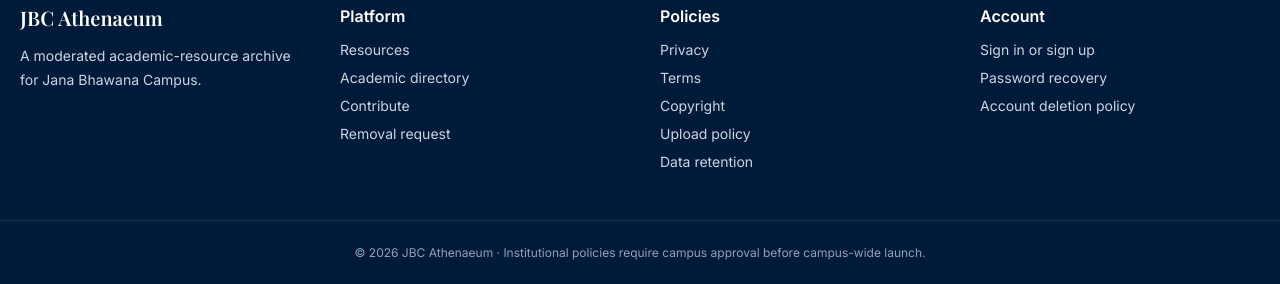
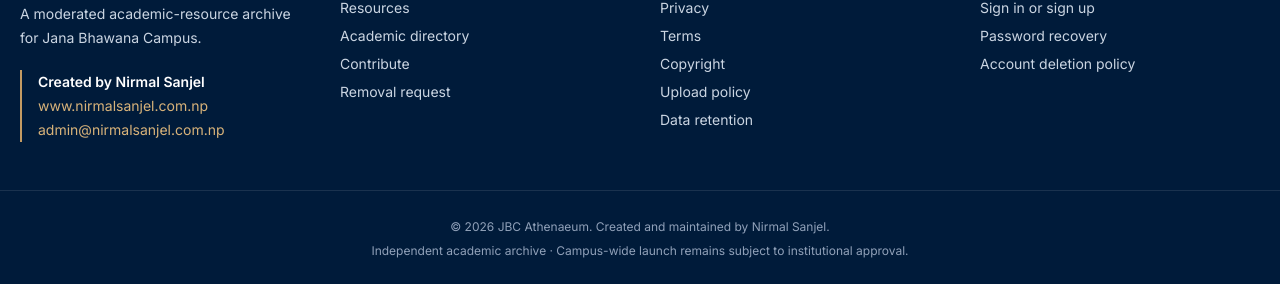
Before and after one commit to SanjelNirmal/JBCATHENAEUM, a React (Vite) app in the folder frontend/: page /resources/1 in a window 1280 px wide. Shown: the part 515-799 px from the top of the page. Built offline with nearby package versions, Linux system fonts and the light colour scheme; no server answers; the database is empty; a web font is replaced by a local one.

Commit message:
footer up

```diff
--- a/frontend/index.html
+++ b/frontend/index.html
@@ -3,19 +3,20 @@
   <head>
     <meta charset="UTF-8" />
     <meta name="viewport" content="width=device-width, initial-scale=1.0" />
-    <link rel="icon" type="image/webp" href="/logo.png" />
+    <link rel="icon" type="image/png" sizes="192x192" href="/favicon.png" />
+    <link rel="apple-touch-icon" sizes="192x192" href="/favicon.png" />
+    <link rel="manifest" href="/site.webmanifest" />
+    <meta name="theme-color" content="#002147" />
 
     <!-- Primary Meta Tags -->
-    <title>
-      JBC Athenaeum | TU BCA Notes, PDFs and Resources | Jana Bhawana Campus
-    </title>
+    <title>JBC Athenaeum | TU BCA Notes &amp; Academic Resources</title>
     <meta
       name="title"
-      content="JBC Athenaeum | TU BCA Notes, PDFs and Resources | Jana Bhawana Campus"
+      content="JBC Athenaeum | TU BCA Notes &amp; Academic Resources"
     />
     <meta
       name="description"
-      content="Find reviewed TU BCA notes, Jana Bhawana Campus PDFs, past questions, project reports, and subject-wise academic resources on JBC Athenaeum by Nirmal Sanjel."
+      content="Find reviewed TU BCA notes, past questions, project reports, PDFs, and academic resources for Jana Bhawana Campus students."
     />
     <meta
       name="keywords"
@@ -33,7 +34,7 @@
           "TU BCA Notes",
           "JBC Notes"
         ],
-        "url": "https://jbc.nirmalsanjel.com.np",
+        "url": "https://jbc.nirmalsanjel.com.np/",
         "description": "Reviewed TU BCA notes, Jana Bhawana Campus PDFs, past questions, project reports, and academic resources.",
         "inLanguage": "en",
         "creator": { "@type": "Person", "name": "Nirmal Sanjel" },
@@ -58,6 +59,7 @@
 
     <!-- Open Graph / Facebook -->
     <meta property="og:type" content="website" />
+    <meta property="og:site_name" content="JBC Athenaeum" />
     <meta property="og:url" content="https://jbc.nirmalsanjel.com.np/" />
     <meta
       property="og:title"
--- a/frontend/src/components/Seo.tsx
+++ b/frontend/src/components/Seo.tsx
@@ -35,6 +35,7 @@ export function Seo({
     setMeta('meta[property="og:title"]', "content", title);
     setMeta('meta[property="og:description"]', "content", description);
     setMeta('meta[property="og:type"]', "content", "website");
+    setMeta('meta[property="og:site_name"]', "content", "JBC Athenaeum");
     setMeta('meta[property="og:url"]', "content", `${origin}${path}`);
     setMeta('meta[property="twitter:title"]', "content", title);
     setMeta('meta[property="twitter:description"]', "content", description);
--- a/frontend/src/components/SiteFooter.tsx
+++ b/frontend/src/components/SiteFooter.tsx
@@ -11,6 +11,23 @@ export function SiteFooter() {
           <p className="mt-3 text-sm leading-6">
             A moderated academic-resource archive for Jana Bhawana Campus.
           </p>
+          <div className="mt-5 border-l-2 border-[#c49b63] pl-4 text-sm leading-6">
+            <p className="font-semibold text-white">Created by Nirmal Sanjel</p>
+            <a
+              href="https://www.nirmalsanjel.com.np"
+              target="_blank"
+              rel="noopener noreferrer"
+              className="block text-[#d8b37a] transition-colors hover:text-white hover:underline"
+            >
+              www.nirmalsanjel.com.np
+            </a>
+            <a
+              href="mailto:admin@nirmalsanjel.com.np"
+              className="block text-[#d8b37a] transition-colors hover:text-white hover:underline"
+            >
+              admin@nirmalsanjel.com.np
+            </a>
+          </div>
         </div>
         <div>
           <h2 className="font-bold text-white">Platform</h2>
@@ -66,9 +83,12 @@ export function SiteFooter() {
           </ul>
         </div>
       </div>
-      <div className="border-t border-white/10 px-5 py-6 text-center text-xs text-slate-400">
-        © 2026 JBC Athenaeum · Institutional policies require campus approval
-        before campus-wide launch.
+      <div className="border-t border-white/10 px-5 py-6 text-center text-xs leading-6 text-slate-400">
+        <p>© 2026 JBC Athenaeum. Created and maintained by Nirmal Sanjel.</p>
+        <p>
+          Independent academic archive · Campus-wide launch remains subject to
+          institutional approval.
+        </p>
       </div>
     </footer>
   );
--- a/frontend/src/pages/HomePage.tsx
+++ b/frontend/src/pages/HomePage.tsx
@@ -24,8 +24,8 @@ export default function HomePage() {
   return (
     <main id="main-content">
       <Seo
-        title="TU BCA notes and academic resources"
-        description="Find reviewed TU BCA notes, past questions, project reports, PDFs, and academic resources for Jana Bhawana Campus students on JBC Athenaeum by Nirmal Sanjel."
+        title="TU BCA Notes & Academic Resources"
+        description="Find reviewed TU BCA notes, past questions, project reports, PDFs, and academic resources for Jana Bhawana Campus students."
         path="/"
         keywords="Jana Bhawana Campus, JBC Athenaeum, TU notes, Tribhuvan University notes, BCA notes, BCA 4th semester notes, TU BCA resources, Jana Bhawana Campus notes, Nirmal Sanjel"
       />
```
Also changed, not shown: frontend/public/favicon.png (added), frontend/public/site.webmanifest (added), 1 other file (tests, documents, lock files or other folders).
